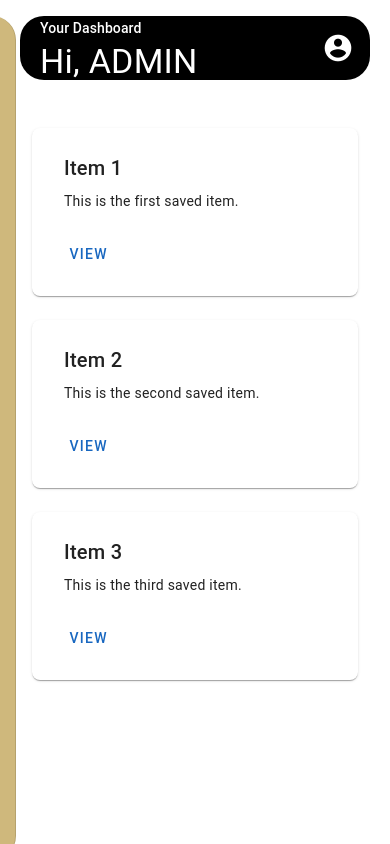
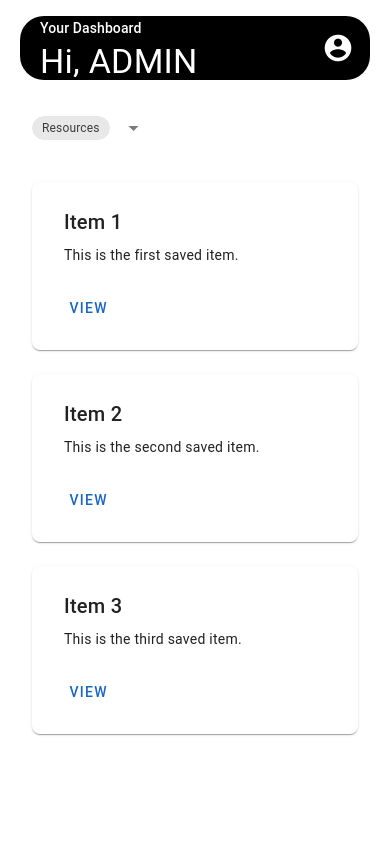
Before and after one commit to andrewymin/campus_resources, a Vue app: page /dashboard in a window 390 px wide. Built offline with nearby package versions, Linux system fonts and the light colour scheme; sample sign-in values are in the browser's storage; a web font is replaced by a local one.

Commit message:
update side nav of dashboard for mobile

```diff
--- a/src/pages/dashboard.vue
+++ b/src/pages/dashboard.vue
@@ -1,5 +1,5 @@
 <script setup lang="ts">
-  import { ref } from 'vue';
+  import { ref, shallowRef } from 'vue';
   import { useRouter } from 'vue-router';
   import data from '../data/data.json';
   import { useDisplay } from 'vuetify';
@@ -20,6 +20,9 @@
     { id: 3, title: 'Item 3', text: 'This is the third saved item.' },
   ]);
 
+  const adminMenuTitles = ['Resources', 'Annoucements', 'Users'];
+  const adminMenuModel = shallowRef('Resources');
+
   const goHome = () => {
       router.push('/');
   }
@@ -32,65 +35,6 @@
 
 <template>
   <v-container>
-    <!-- LEFT SIDEBAR -->
-     <template v-if="display.mobile.value">
-      <v-navigation-drawer
-        temporary
-        class="ma-4 pa-0 rounded-xl "
-        width="300"
-        color="uni-gold"
-      >
-        <v-list v-if="role==='admin'" lines="three">
-          <v-list-item class="font-weight-bold">Announcements</v-list-item>
-          <v-list-item
-            v-for="item in data.announcements"
-            :key="item.title"
-            :title="item.title"
-            :subtitle="item.description"
-          ></v-list-item>
-        </v-list>
-
-        <v-list v-else lines="three">
-          <v-list-item class="font-weight-bold">Announcements</v-list-item>
-          <v-list-item
-            v-for="item in data.announcements"
-            :key="item.title"
-            :title="item.title"
-            :subtitle="item.description"
-          ></v-list-item>
-        </v-list>
-
-      </v-navigation-drawer>
-     </template>
-     <template v-else>
-      <v-navigation-drawer
-        permanent
-        class="ma-4 pa-0 rounded-xl "
-        width="300"
-        color="uni-gold"
-      >
-        <v-list v-if="role==='admin'" lines="three">
-          <v-list-item class="font-weight-bold">Announcements</v-list-item>
-          <v-list-item
-            v-for="item in data.announcements"
-            :key="item.title"
-            :title="item.title"
-            :subtitle="item.description"
-          ></v-list-item>
-        </v-list>
-
-        <v-list v-else lines="three">
-          <v-list-item class="font-weight-bold">Announcements</v-list-item>
-          <v-list-item
-            v-for="item in data.announcements"
-            :key="item.title"
-            :title="item.title"
-            :subtitle="item.description"
-          ></v-list-item>
-        </v-list>
-
-      </v-navigation-drawer>
-     </template>
 
     <!-- HEADER/NAV BAR -->
     <v-toolbar class="text-white bg-black rounded-xl mx-1 mx-lg-4 w-auto">
@@ -143,11 +87,67 @@
 
     </v-toolbar>
 
+    <!-- LEFT SIDEBAR -->
+     <template v-if="display.mobile.value">
+      <v-container class="pb-0">
+
+        <!--Student -->
+        <v-list v-if="role==='student'" lines="three" class="bg-uni-gold rounded-lg" height="200" elevation="6">
+          <v-list-item class="font-weight-bold announcement-title">Announcements</v-list-item>
+          <v-list-item
+            v-for="item in data.announcements"
+            :key="item.title"
+            :title="item.title"
+            :subtitle="item.description"
+          ></v-list-item>
+        </v-list>
+        <!-- Admin -->
+         <v-select v-else
+           width="fit-content"
+           v-model="adminMenuModel"
+           chips
+           variant="plain"
+           :items="adminMenuTitles"
+         >
+         </v-select>
+
+      </v-container>
+     </template>
+     <template v-else>
+      <v-navigation-drawer
+        permanent
+        class="ma-4 pa-0 rounded-xl "
+        width="300"
+        color="uni-gold"
+      >
+        <v-list v-if="role==='admin'" lines="three">
+          <v-list-item class="font-weight-bold">Announcements</v-list-item>
+          <v-list-item
+            v-for="item in data.announcements"
+            :key="item.title"
+            :title="item.title"
+            :subtitle="item.description"
+          ></v-list-item>
+        </v-list>
+
+        <v-list v-else lines="three">
+          <v-list-item class="font-weight-bold">Announcements</v-list-item>
+          <v-list-item
+            v-for="item in data.announcements"
+            :key="item.title"
+            :title="item.title"
+            :subtitle="item.description"
+          ></v-list-item>
+        </v-list>
+
+      </v-navigation-drawer>
+     </template>
+
       <!-- MAIN CONTENT AREA -->
-      <v-container fluid class="mt-8">
+      <v-container fluid>
         <v-row>
           <v-col v-if="role==='student'" cols="12">
-            <h1 class="logged-title-font pl-5">Your Bookmarks</h1>
+            <h1 class="logged-title-font pl-5 pt-4">Your Bookmarks</h1>
           </v-col>
           <v-col
             v-for="item in savedItems"
@@ -174,4 +174,8 @@
     font-family:'Times New Roman', Times, serif;
     text-decoration: underline;
   }
+  .announcement-title {
+    min-height: 50px !important;
+    text-decoration: underline;
+  }
 </style>
```
Lines whose indentation alone changed are shown as unchanged.
